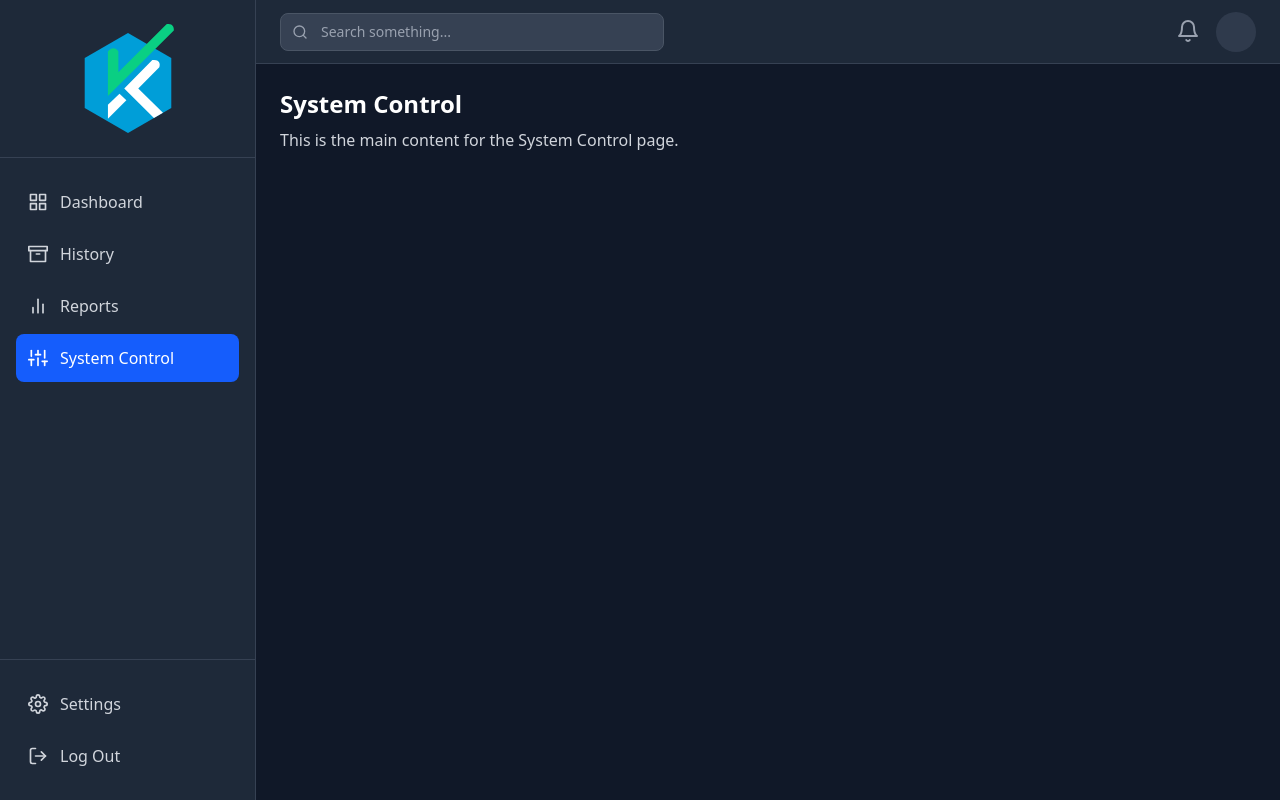
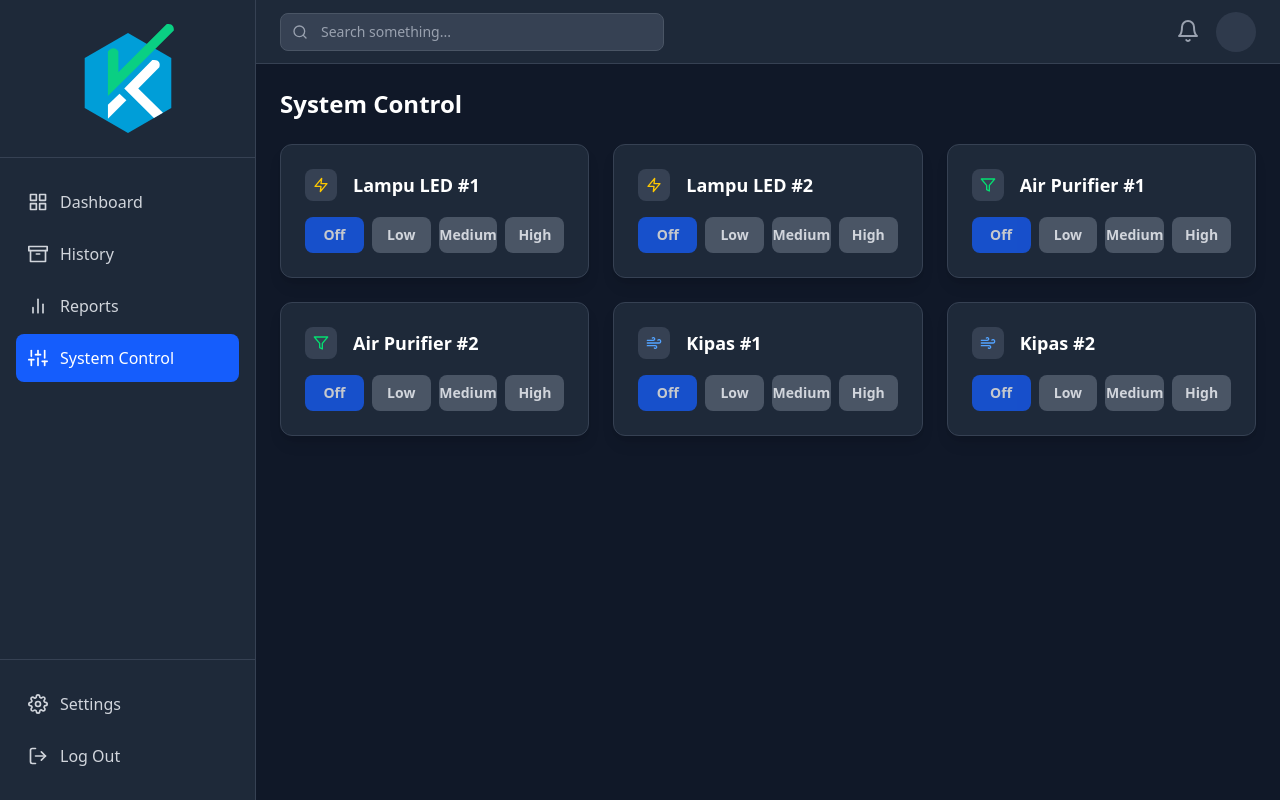
Before and after one commit to aDJi2003/capstone_project_A_01, a Next.js app in the folder frontend/: page /Dashboard/SystemControl in a window 1280 px wide. Built offline with nearby package versions, Linux system fonts and the light colour scheme.

Commit message:
feat: create system control page for actuators

```diff
--- a/frontend/src/app/Dashboard/SystemControl/page.jsx
+++ b/frontend/src/app/Dashboard/SystemControl/page.jsx
@@ -1,10 +1,108 @@
-export default function HistoryPage() {
+'use client';
+
+import { useDashboard } from '@/context/DashboardContext';
+import { toast, ToastContainer } from 'react-toastify';
+import 'react-toastify/dist/ReactToastify.css';
+import { FiZap, FiWind, FiFilter } from 'react-icons/fi';
+
+const ActuatorCard = ({ icon, name, index, onCommand, activeLevel }) => {
+  const levels = ['Off', 'Low', 'Medium', 'High'];
+
+  const handleCommand = (level) => {
+    const levelLowerCase = level.toLowerCase();
+    onCommand(name.toLowerCase().replace(' ', ''), index, levelLowerCase);
+  };
+
+  return (
+    <div className="bg-gray-800 p-6 rounded-xl shadow-lg border border-gray-700">
+      <div className="flex items-center mb-4">
+        <div className="p-2 bg-gray-700 rounded-lg mr-4">{icon}</div>
+        <h3 className="text-lg font-semibold text-white">{name} #{index}</h3>
+      </div>
+      <div className="flex justify-between gap-2">
+        {levels.map(level => {
+          const isSelected = activeLevel === level.toLowerCase();
+          return (
+            <button
+              key={level}
+              onClick={() => handleCommand(level)}
+              disabled={isSelected}
+              className={`flex-1 py-2 text-sm font-semibold rounded-lg transition-colors cursor-pointer
+                ${isSelected
+                  ? 'bg-blue-600 text-white'
+                  : 'bg-gray-600 hover:bg-gray-500 text-gray-300'
+                }
+                disabled:opacity-75 disabled:cursor-not-allowed
+              `}
+            >
+              {level}
+            </button>
+          );
+        })}
+      </div>
+    </div>
+  );
+};
+
+
+export default function SystemControlPage() {
+  const { actuatorStates, updateActuatorState } = useDashboard();
+
+  const sendActuatorCommand = async (actuatorType, index, level) => {
+    const actuatorKey = `${actuatorType.charAt(0).toUpperCase() + actuatorType.slice(1)}-${index}`
+      .replace('Lampuled', 'Lampu LED').replace('Airpurifier', 'Air Purifier');
+
+    if (actuatorStates[actuatorKey] === level) return;
+
+    updateActuatorState(actuatorKey, level);
+
+    const token = localStorage.getItem('token');
+    try {
+      const response = await fetch('http://localhost:5000/api/control', {
+        method: 'POST',
+        headers: { 'Content-Type': 'application/json', 'Authorization': `Bearer ${token}` },
+        body: JSON.stringify({ actuatorType, index, level }),
+      });
+
+      const data = await response.json();
+      if (response.ok) {
+        toast.success(data.message);
+      } else {
+        toast.error(data.message);
+      }
+    } catch (error) {
+      toast.error('Failed to send command.');
+    }
+  };
+
+  const actuators = [
+    { name: 'Lampu LED', index: 1, icon: <FiZap className="text-yellow-400" /> },
+    { name: 'Lampu LED', index: 2, icon: <FiZap className="text-yellow-400" /> },
+    { name: 'Air Purifier', index: 1, icon: <FiFilter className="text-green-400" /> },
+    { name: 'Air Purifier', index: 2, icon: <FiFilter className="text-green-400" /> },
+    { name: 'Kipas', index: 1, icon: <FiWind className="text-blue-400" /> },
+    { name: 'Kipas', index: 2, icon: <FiWind className="text-blue-400" /> },
+  ];
+
   return (
     <div>
-      <h1 className="text-2xl font-semibold text-white">System Control</h1>
-      <p className="mt-2 text-gray-300">
-        This is the main content for the System Control page.
-      </p>
+      <ToastContainer theme="dark" position="top-right" autoClose={2000} />
+      <h1 className="text-2xl font-semibold text-white mb-6">System Control</h1>
+      <div className="grid grid-cols-1 md:grid-cols-2 lg:grid-cols-3 gap-6">
+        {actuators.map(actuator => {
+          const actuatorKey = `${actuator.name}-${actuator.index}`;
+          return (
+            <ActuatorCard
+              key={actuatorKey}
+              name={actuator.name}
+              index={actuator.index}
+              icon={actuator.icon}
+              onCommand={sendActuatorCommand}
+              activeLevel={actuatorStates[actuatorKey]}
+            />
+          );
+        })}
+      </div>
     </div>
   );
 }
--- a/frontend/src/context/DashboardContext.jsx
+++ b/frontend/src/context/DashboardContext.jsx
@@ -4,9 +4,16 @@ import { createContext, useContext, useState, useEffect } from 'react';
 
 const DashboardContext = createContext();
 
+const initialActuatorStates = {
+  'Lampu LED-1': 'off', 'Lampu LED-2': 'off',
+  'Air Purifier-1': 'off', 'Air Purifier-2': 'off',
+  'Kipas-1': 'off', 'Kipas-2': 'off',
+};
+
 export function DashboardProvider({ children }) {
   const [activeMenu, setActiveMenu] = useState('Dashboard');
   const [user, setUser] = useState(null);
+  const [actuatorStates, setActuatorStates] = useState(initialActuatorStates);
 
   useEffect(() => {
     const fetchUserData = async () => {
@@ -28,8 +35,17 @@ export function DashboardProvider({ children }) {
     fetchUserData();
   }, []);
 
+  const updateActuatorState = (actuatorKey, level) => {
+    setActuatorStates(prevStates => ({
+      ...prevStates,
+      [actuatorKey]: level,
+    }));
+  };
+
   return (
-    <DashboardContext.Provider value={{ activeMenu, setActiveMenu, user }}>
+    <DashboardContext.Provider
+      value={{ activeMenu, setActiveMenu, user, actuatorStates, updateActuatorState }}
+    >
       {children}
     </DashboardContext.Provider>
   );
```
Also changed, not shown: 2 other files (tests, documents, lock files or other folders).
